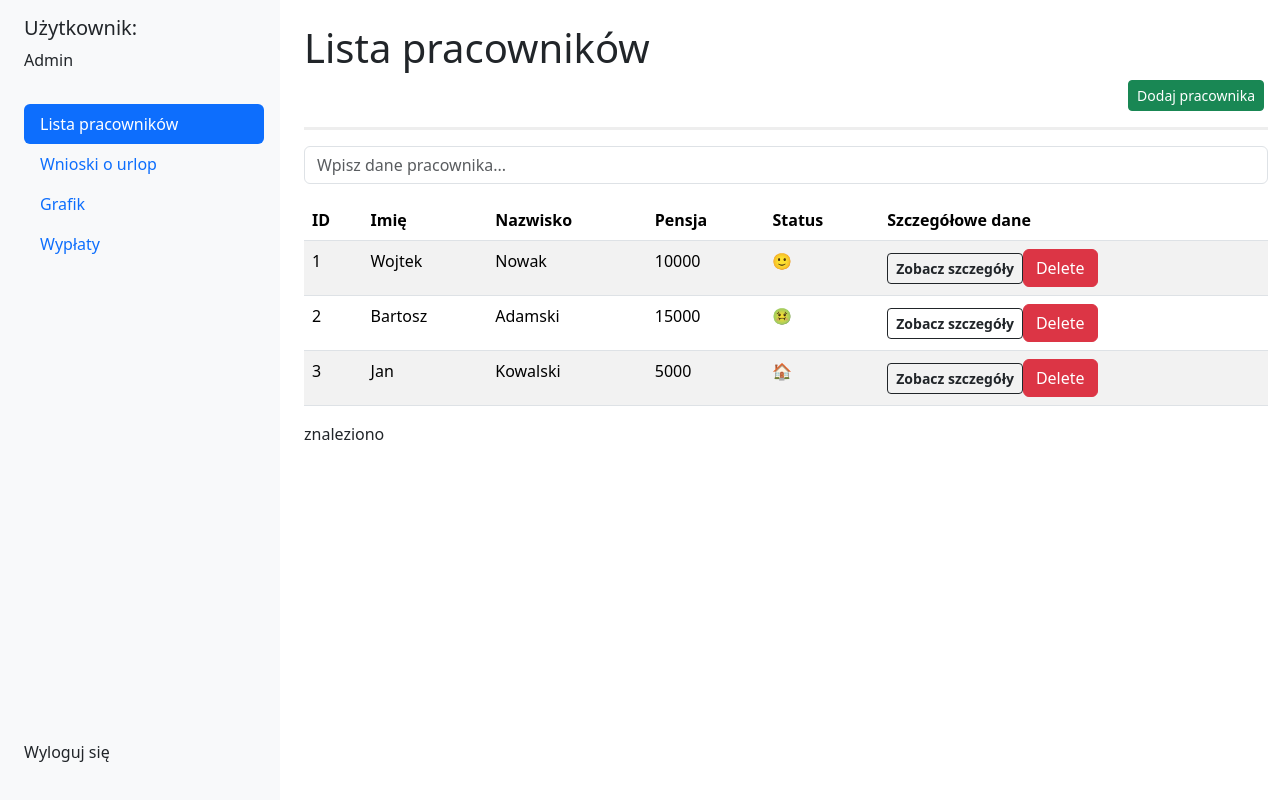
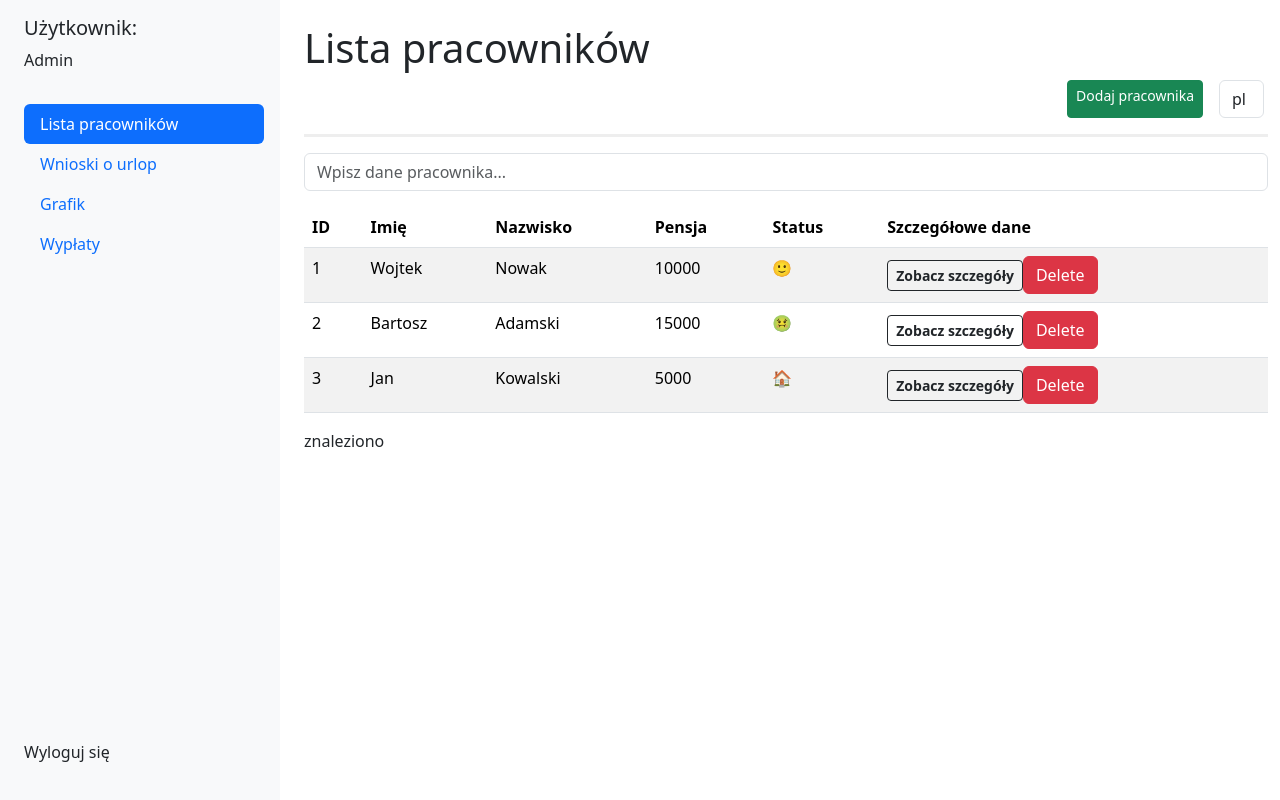
Before and after one commit to wojciech-michalik/projekt-koncowy-sda, a React (Vite) app: page / in a window 1280 px wide. Built offline with nearby package versions, Linux system fonts and the light colour scheme; data requests are answered from the project's data file.

Commit message:
Kolejny commit - Koniec zajęć

```diff
--- a/package.json
+++ b/package.json
@@ -12,6 +12,7 @@
 	"dependencies": {
 		"bootstrap": "^5.3.2",
 		"i18next": "^23.7.20",
+		"i18next-browser-languagedetector": "^7.2.0",
 		"react": "^18.2.0",
 		"react-dom": "^18.2.0",
 		"react-i18next": "^14.0.1",
--- /dev/null
+++ b/src/components/LangaugeSelector.tsx
@@ -0,0 +1,27 @@
+import { ChangeEvent } from 'react';
+import i18n from '../i18n';
+
+export function LanguageSelector() {
+	const langs = [
+		{ code: 'pl', label: 'Polski' },
+		{ code: 'en', label: 'English' },
+	];
+
+	const handleLanguageChange = (e: ChangeEvent): void => {
+		e.preventDefault();
+		const element = e.target as HTMLSelectElement;
+		const code = element.value;
+
+		i18n.changeLanguage(code);
+	};
+
+	return (
+		<>
+			<select className='form-control w-auto' onChange={handleLanguageChange}>
+				{langs.map(lang => (
+					<option value={lang.code}>{lang.code}</option>
+				))}
+			</select>
+		</>
+	);
+}
--- a/src/components/Table.tsx
+++ b/src/components/Table.tsx
@@ -5,6 +5,7 @@ import SideMenu from './SideMenu';
 import { ConfirmModal } from './Modal';
 import { removeEmployee } from '../services/API';
 import { useTranslation } from 'react-i18next';
+import { LanguageSelector } from './LangaugeSelector';
 
 export function Table(props: { data: Employee[] }) {
 	const [filteredData, setFilteredData] = useState(props.data);
@@ -163,10 +164,11 @@ export function Table(props: { data: Employee[] }) {
 					<SideMenu />
 					<div className='col ps-4 mt-4'>
 						<h1>{t('pracownicy')}</h1>
-						<div className='d-flex justify-content-end me-1'>
-							<Link to='/add' className='btn-success btn btn-sm'>
+						<div className='d-flex justify-content-end me-1 gap-3'>
+							<Link to='/add' className='btn-success btn btn-sm w-auto'>
 								{t('addbtn')}
 							</Link>
+							<LanguageSelector></LanguageSelector>
 						</div>
 						<hr className='dividerSolid'></hr>
 						<div className='mb-3'>
--- a/src/i18n.ts
+++ b/src/i18n.ts
@@ -1,25 +1,29 @@
 import i18n from 'i18next';
 import { initReactI18next } from 'react-i18next';
+import LanguageDetector from 'i18next-browser-languagedetector';
 
 const dataResources = {
 	en: {
 		translation: {
 			pracownicy: 'Employees',
-			znaleziono_one: 'Found {{count}} employye ',
-			znaleziono_other: 'Found {{count}} employyes ',
+			addbtn: 'Add Employee',
+			znaleziono_one: 'Found {{count}} employee',
+			znaleziono_other: 'Found {{count}} employees ',
+			edytujPracownika: 'Edit Employee',
 		},
 	},
 	pl: {
 		translation: {
 			pracownicy: 'Lista pracowników',
 			addbtn: 'Dodaj pracownika',
-			znaleziono_one: 'Znaleziono {{count}} pracownika ',
+			znaleziono_one: 'Znaleziono {{count}} pracownika',
 			znaleziono_other: 'Znaleziono {{count}} pracowników',
+			edytujPracownika: 'Edytuj pracownika',
 		},
 	},
 };
 
-i18n.use(initReactI18next).init({
+i18n.use(LanguageDetector).use(initReactI18next).init({
 	resources: dataResources,
 	lng: 'pl',
 	fallbackLng: 'pl',
--- a/src/pages/EditPage.tsx
+++ b/src/pages/EditPage.tsx
@@ -5,6 +5,7 @@ import { useState } from 'react';
 import { makeEmployee } from '../services/Employee';
 import { updateEmployee } from '../services/API';
 import SideMenu from '../components/SideMenu';
+import { t } from 'i18next';
 
 export function EditPage() {
 	const location = useLocation();
@@ -43,13 +44,10 @@ export function EditPage() {
 		<>
 			<div className='container-fluid'>
 				<div className='row'>
-					<div className='col-md-3'>
 					<SideMenu />
-					</div>
-				</div>
-				<div className='col-md-9 mt-3'>
-					<h3>Edit Employee</h3>
-
+					<div className='col mt-3 ps-4'>
+						<h3>{t('edytujPracownika')}</h3>
+						<hr className='dividerSolid'></hr>
 						<form onSubmit={handleSubmit}>
 							<div className='mb-3 row'>
 								<div className='col'>
@@ -184,6 +182,7 @@ export function EditPage() {
 						</form>
 					</div>
 				</div>
+			</div>
 		</>
 	);
 }
```
Also changed, not shown: 1 other file (tests, documents, lock files or other folders). Lines whose indentation alone changed are shown as unchanged.
